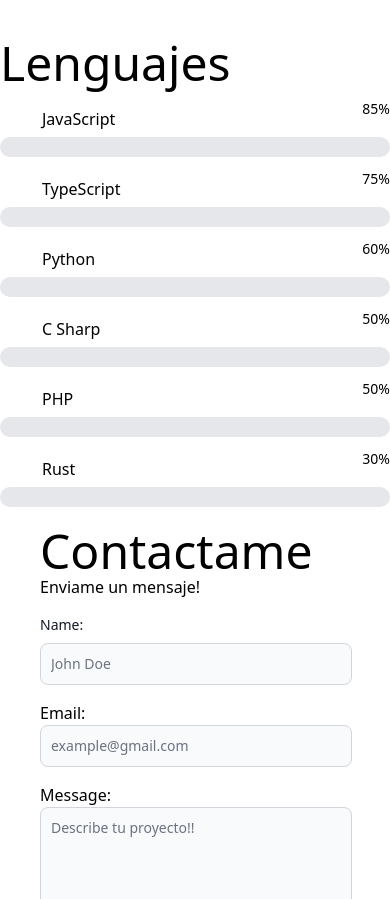
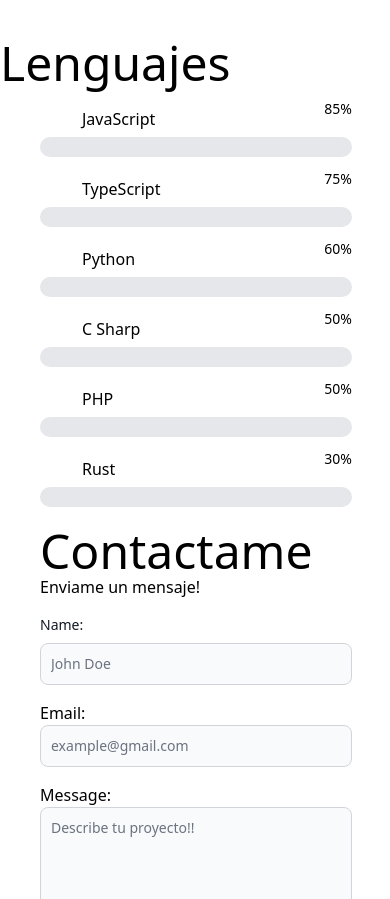
Before and after one commit to Rigolinux/Portfolio_V2, a Vue app: page / in a window 390 px wide. Shown: the part 2897-3796 px from the top of the page. Built offline with nearby package versions, Linux system fonts and the light colour scheme; some icons are missing.

Commit message:
fix display in phone mode

```diff
--- a/src/layout/MainView.vue
+++ b/src/layout/MainView.vue
@@ -6,6 +6,7 @@ import HistoryView from '@/views/HistoryView.vue';
 import ExpecializationView from '@/views/ExpecializationView.vue';
 import LanguagesView from '@/views/LanguagesView.vue';
 import ContactView from '@/views/ContactView.vue';
+import MenuView from '@/views/MenuView.vue';
 import { useI18n } from 'vue-i18n';
 import { useSideBarStore } from '@/stores/sideBar';
 import { SunIcon, MoonIcon, Cog8ToothIcon, Bars3Icon } from "@heroicons/vue/24/outline";
@@ -40,20 +41,20 @@ document.documentElement.style.setProperty('--bg-color', config.Theme == 'Dark'
         <CardHeader />
       </div>
       <main class="md:container md:p-15 ">
-
-        <section class="md:w-1/2 md:ml-auto  sm:w-full pt-10">
+        <section class="md:w-1/2 md:ml-auto  sm:w-full pt-10" id="experience">
             <ExperienceView />
-           <div class="mt-2" >
+            <div class="mt-2" id="home" >
               <HomeView />
             </div>
-           <div class="mt-2" >
+            <div class="mt-2" id="history" >
               <HistoryView  />
             </div>
-           <div class="mt-2" >
+            <div class="mt-2" id="especialization" >
               <ExpecializationView />
             </div>
-          <div class="mt-2" >
+          <div class="mt-2  " id="languajes" >
               <LanguagesView />
+
           </div>
           <div class="mt-2"  id="contact" >
             <ContactView />
@@ -61,8 +62,10 @@ document.documentElement.style.setProperty('--bg-color', config.Theme == 'Dark'
         </section>
 
       </main>
+      <div class="md:fixed md:top-1/4 p-10 md:right-20 overflow-auto md:flex items-center justify-center mt-6 hidden">
+        <MenuView />
+      </div>
       <header>
-
         <div class="wrapper ">
 
           <div class="fixed top-10 left-5 flex justify-between
--- a/src/views/LanguagesView.vue
+++ b/src/views/LanguagesView.vue
@@ -8,11 +8,11 @@ const { t } = useI18n();
 </script>
 
 <template>
-    <div class="text-5xl  dark:text-white text-black mt-5 mb-3">
+    <div class="text-5xl  dark:text-white text-black mt-5 mb-3  lg:w-full w-4/5 ">
         {{ t('languajes') }}
     </div>
 
-    <div class="" v-for="(item, index) in Languajes"  :key="index">
+    <div class="ml-10 lg:w-full w-4/5 lg:ml-0 md:ml-0 " v-for="(item, index) in Languajes"  :key="index">
         <RectangleBar :name="item.name" :domain="item.domain" :color="item.color" :icon="item.icon"/>
     </div>
 </template>
```
Lines whose indentation alone changed are shown as unchanged.
